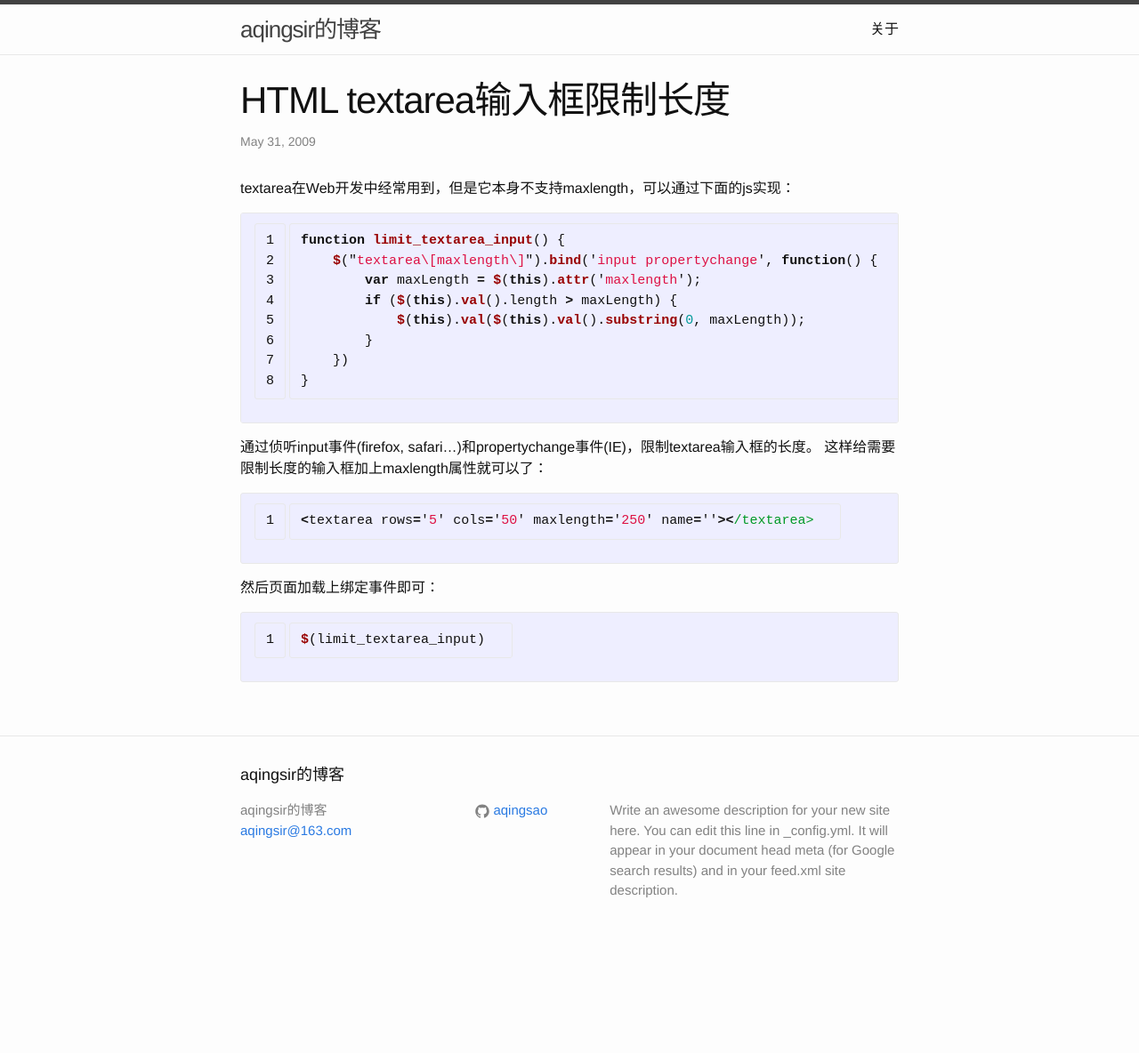
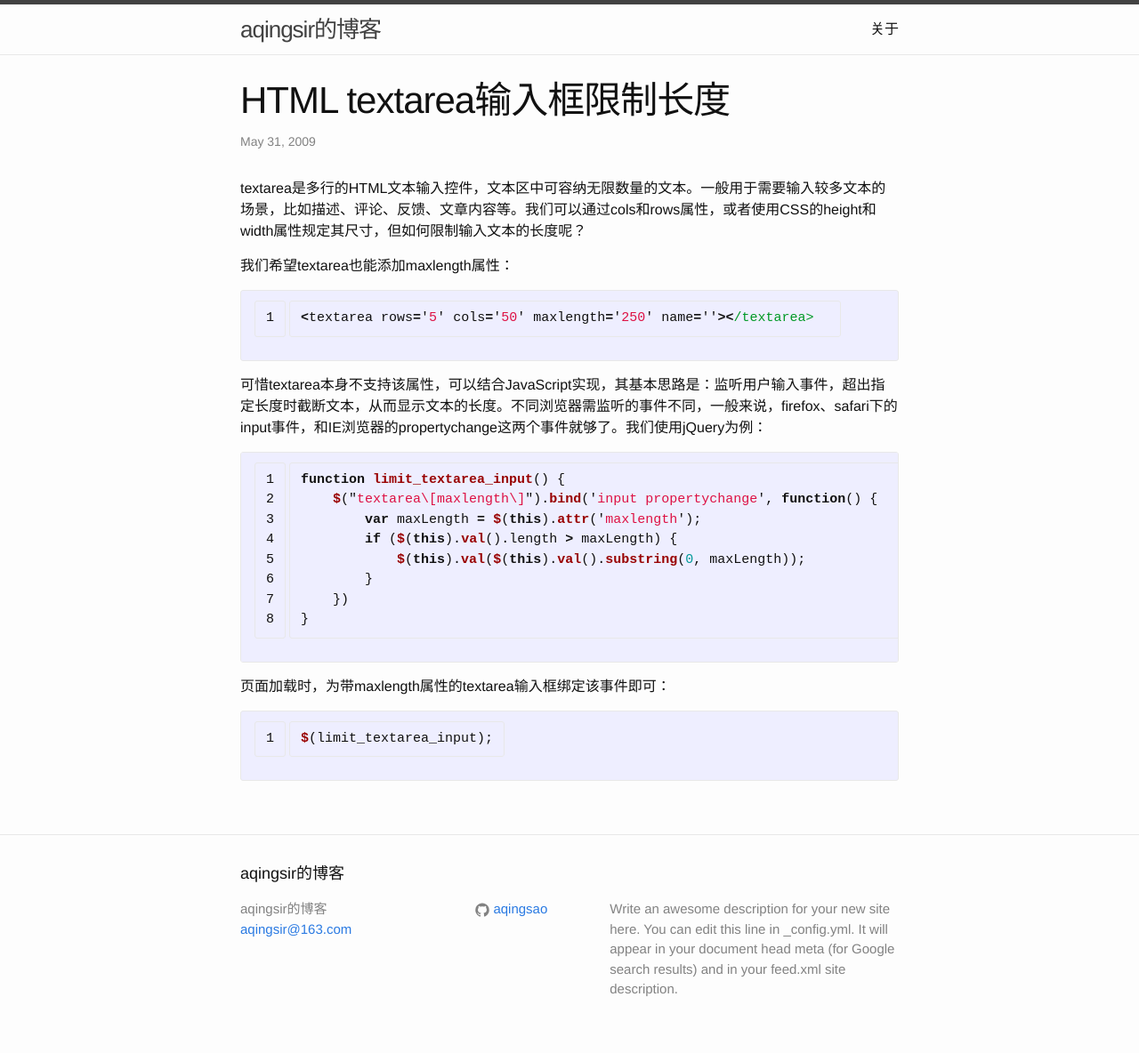
Before and after one commit to aqingsao/aqingsir, a Jekyll site: the page built from _posts/2009-05-31-limit-html-text-area.md, in a window 1280 px wide. Shown: the whole page at 89% size. Built offline with Jekyll 4.4.1, drawn with Linux system fonts in a browser that asks for light colours; before the commit the page ends 1073 px from its top, so only the background shows below that.

Commit message:
finish post

```diff
--- a/_posts/2009-05-31-limit-html-text-area.md
+++ b/_posts/2009-05-31-limit-html-text-area.md
@@ -6,7 +6,15 @@ description: "解决了在HTML中如何限制Text Area输入指定长度的问
 tags: [Html]
 ---
 
-textarea在Web开发中经常用到，但是它本身不支持maxlength，可以通过下面的js实现：
+textarea是多行的HTML文本输入控件，文本区中可容纳无限数量的文本。一般用于需要输入较多文本的场景，比如描述、评论、反馈、文章内容等。我们可以通过cols和rows属性，或者使用CSS的height和width属性规定其尺寸，但如何限制输入文本的长度呢？
+
+我们希望textarea也能添加maxlength属性：
+
+{% highlight javascript linenos %}
+<textarea rows='5' cols='50' maxlength='250' name=''></textarea>
+{% endhighlight %}
+
+可惜textarea本身不支持该属性，可以结合JavaScript实现，其基本思路是：监听用户输入事件，超出指定长度时截断文本，从而显示文本的长度。不同浏览器需监听的事件不同，一般来说，firefox、safari下的input事件，和IE浏览器的propertychange这两个事件就够了。我们使用jQuery为例：
 
 {% highlight javascript linenos %}
 function limit_textarea_input() {
@@ -19,15 +27,8 @@ function limit_textarea_input() {
 }
 {% endhighlight %}
 
-通过侦听input事件(firefox, safari...)和propertychange事件(IE)，限制textarea输入框的长度。
-这样给需要限制长度的输入框加上maxlength属性就可以了：
+页面加载时，为带maxlength属性的textarea输入框绑定该事件即可：
 
 {% highlight javascript linenos %}
-<textarea rows='5' cols='50' maxlength='250' name=''></textarea>
+$(limit_textarea_input);
 {% endhighlight %}
-
-然后页面加载上绑定事件即可：
-
-{% highlight javascript linenos %}
-$(limit_textarea_input)
-{% endhighlight %}
--- a/_sass/_layout.scss
+++ b/_sass/_layout.scss
@@ -182,6 +182,8 @@
 
     > li {
         margin-bottom: $spacing-unit;
+        .show-detail{
+        }
     }
 }
 
--- a/index.html
+++ b/index.html
@@ -10,9 +10,8 @@ layout: default
         <h2>
           <a class="post-link" href="{{ post.url | prepend: site.baseurl }}">{{ post.title }}</a>
         </h2>
-        <p>
-          {{ post.excerpt }}
-        </p>
+        {{ post.excerpt }}
+        <a class="show-detail">点击阅读&gt;&gt;&gt;</a>
       </li>
     {% endfor %}
   </ul>
```
